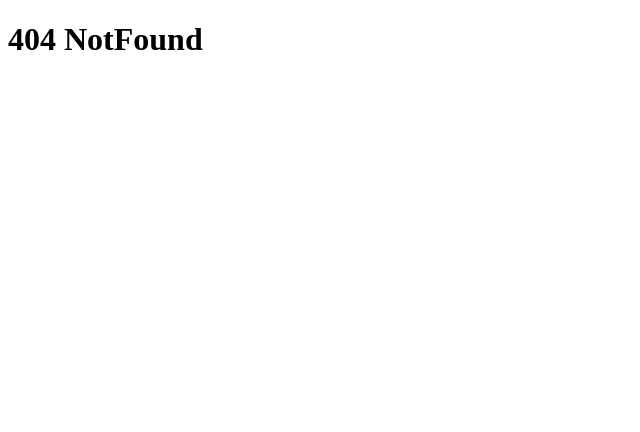
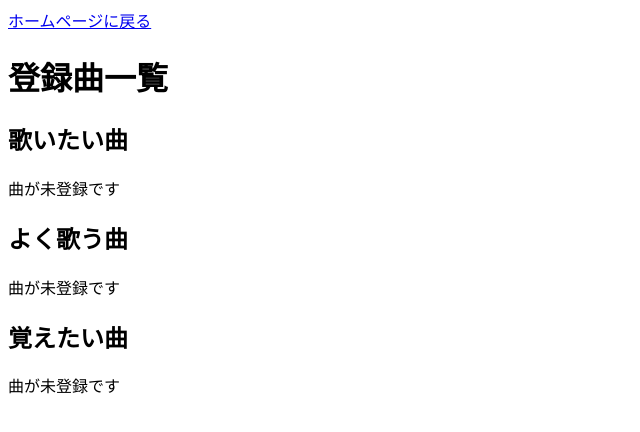
Before and after one commit to TakutoMorigaki/my-karaoke-app, a React (Vite) app: page /list in a window 1280 px wide. Before the commit this address had no page. Shown: the top 432 px of the page, without its empty margins (0-640 px from the left). Built offline with nearby package versions, Linux system fonts and the light colour scheme.

Commit message:
登録曲のリストページの実装

```diff
--- a/src/App.jsx
+++ b/src/App.jsx
@@ -3,6 +3,7 @@ import Login from './pages/Login';
 import Home from './pages/Home';
 import NotFound from './pages/NotFound';
 import Add from './pages/add';
+import List from './pages/list';
 
 function App() {
 
@@ -13,6 +14,7 @@ function App() {
           <Route path='/home' element={<Home />} />
           <Route path='*' element={<NotFound />} />
           <Route path='/add' element={<Add />} />
+          <Route path='/list' element={<List />} />
         </Routes>
     </>
   )
--- /dev/null
+++ b/src/components/CategoryBlock.jsx
@@ -0,0 +1,20 @@
+function CategoryBlock({title, songs}) {
+    return(
+        <>
+        <h2>{title}</h2>
+        {songs.length === 0 ? (
+            <p>曲が未登録です</p>
+        ) : (
+            <ul>
+                {songs.map((song, index) => (
+                    <li key={index}>
+                        ｢{song.title}｣ by {song.artist}
+                    </li>
+                ))}
+            </ul>
+        )}
+        </>
+    )
+}
+
+export default CategoryBlock;
--- a/src/context/SongContext.jsx
+++ b/src/context/SongContext.jsx
@@ -5,12 +5,12 @@ const songContext = createContext(null);
 export function Songprovider({children}) {
     const [songs, setSongs] = useState([]);
 
-    const addSong = (songTitle, songArtist, songCategory) => {
+    const addSong = (title, artist, category) => {
 
         const newSong = {
-        title: songTitle.trim(),
-        artist: songArtist.trim(),
-        songCategory
+        title: title.trim(),
+        artist: artist.trim(),
+        category
         };
 
         setSongs(prevSongs => [...prevSongs, newSong]);
--- a/src/pages/Home.jsx
+++ b/src/pages/Home.jsx
@@ -15,6 +15,7 @@ function Home() {
         <h1>ホームページﾃﾞｽ</h1>
         <p>ようこそ{username}さん！</p>
         <button onClick={() => navigate('/add')}>曲の登録画面へ</button>
+        <button onClick={() => navigate('/list')}>曲一覧へ</button>
         <button onClick={handleLogout} className="Logoutbtn">ログアウト</button>
         </>
     )
--- a/src/pages/add.jsx
+++ b/src/pages/add.jsx
@@ -1,5 +1,6 @@
 import { useState } from "react";
 import { useSong } from "../context/SongContext";
+import { Link } from "react-router-dom";
 
 function Add() {
    const [inputtitle, setInputtitle] = useState('');
@@ -22,6 +23,7 @@ function Add() {
 
    return(
         <>
+        <Link to="/home">ホームページに戻る</Link>
         <h1>曲の登録</h1>
         <input
             type="text"
--- /dev/null
+++ b/src/pages/list.jsx
@@ -0,0 +1,23 @@
+import { useSong } from "../context/SongContext";
+import CategoryBlock from "../components/CategoryBlock";
+import { Link } from "react-router-dom";
+
+function SongList() {
+    const {songs} = useSong();
+
+    const WantToSing = songs.filter(song => song.category === "歌いたい");
+    const OftenSing = songs.filter(song => song.category === "よく歌う");
+    const WantToMem = songs.filter(song => song.category === "これから覚えたい");
+
+    return(
+        <>
+        <Link to="/home">ホームページに戻る</Link>
+        <h1>登録曲一覧</h1>
+        <CategoryBlock title="歌いたい曲" songs={WantToSing} />
+        <CategoryBlock title="よく歌う曲" songs={OftenSing} />
+        <CategoryBlock title="覚えたい曲" songs={WantToMem} />
+        </>
+    )
+}
+
+export default SongList;
```
